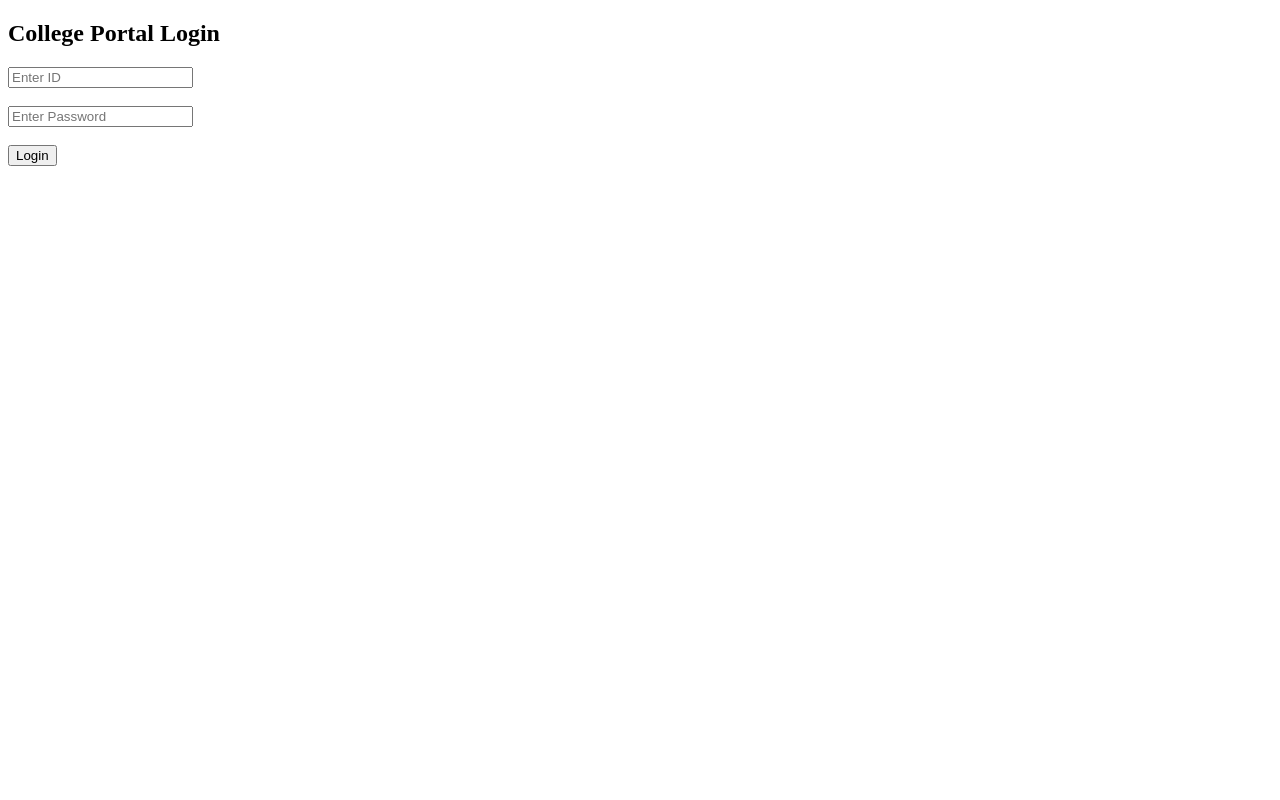
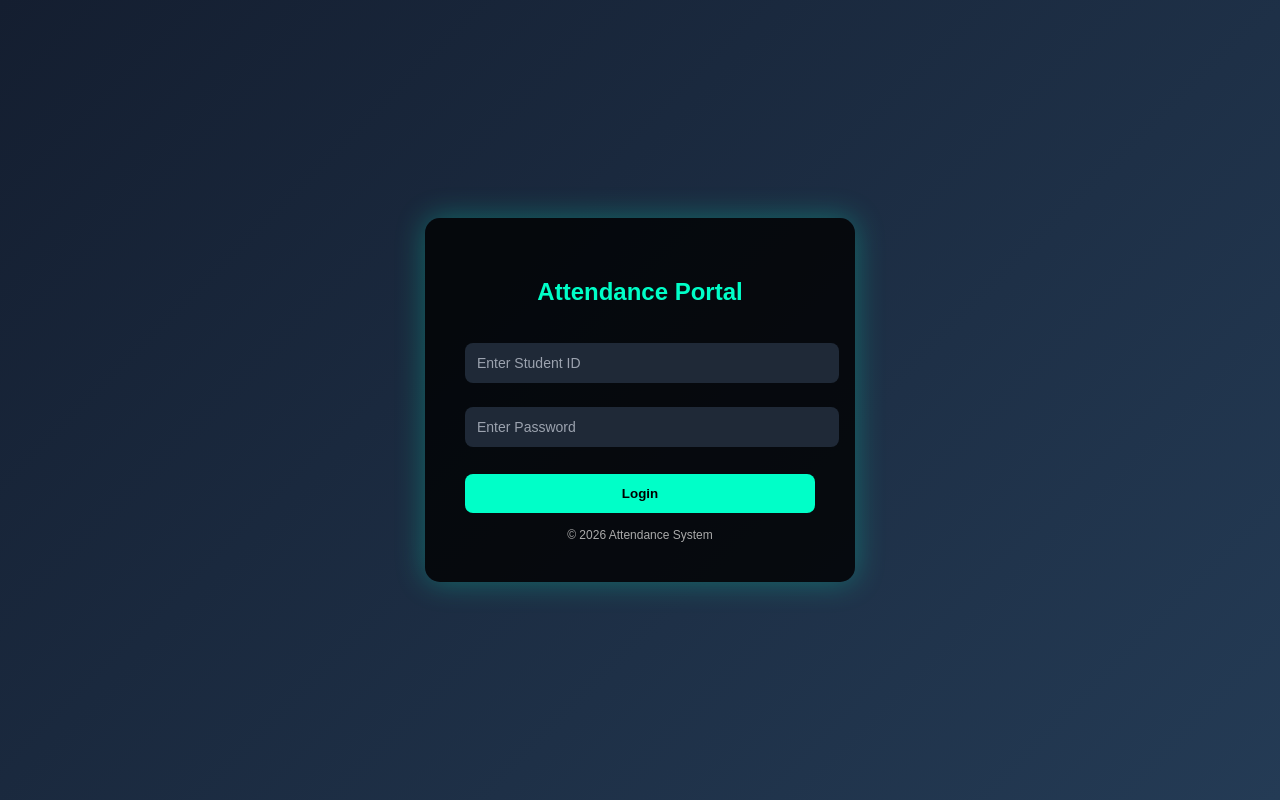
Before and after one commit to VICKYRAJ23/college-backend-project, a website: page public/index.html in a window 1280 px wide. Drawn offline with Linux system fonts and the light colour scheme.

Commit message:
Updated attendance dark UI

```diff
--- a/public/index.html
+++ b/public/index.html
@@ -1,17 +1,95 @@
 <!DOCTYPE html>
 <html>
 <head>
-    <title>College Login</title>
+    <title>Attendance Portal</title>
+    <meta name="viewport" content="width=device-width, initial-scale=1.0">
+
+    <style>
+        body {
+            margin: 0;
+            font-family: Arial, sans-serif;
+            background: linear-gradient(135deg, #141e30, #243b55);
+            height: 100vh;
+            display: flex;
+            justify-content: center;
+            align-items: center;
+        }
+
+        .login-box {
+            background: rgba(0, 0, 0, 0.8);
+            padding: 40px;
+            border-radius: 15px;
+            width: 350px;
+            text-align: center;
+            box-shadow: 0 0 30px rgba(0, 255, 200, 0.3);
+        }
+
+        h2 {
+            color: #00ffc8;
+            margin-bottom: 25px;
+        }
+
+        input {
+            width: 100%;
+            padding: 12px;
+            margin: 12px 0;
+            border: none;
+            border-radius: 8px;
+            background: #1f2937;
+            color: white;
+            font-size: 14px;
+        }
+
+        input::placeholder {
+            color: #9ca3af;
+        }
+
+        button {
+            width: 100%;
+            padding: 12px;
+            margin-top: 15px;
+            border: none;
+            border-radius: 8px;
+            background: #00ffc8;
+            color: black;
+            font-weight: bold;
+            cursor: pointer;
+            transition: 0.3s;
+        }
+
+        button:hover {
+            background: #00c9a7;
+        }
+
+        #message {
+            margin-top: 15px;
+            font-size: 14px;
+            color: #22c55e;
+        }
+
+        .footer {
+            margin-top: 15px;
+            font-size: 12px;
+            color: #aaa;
+        }
+    </style>
 </head>
 <body>
-    <h2>College Portal Login</h2>
 
-    <input type="text" id="studentId" placeholder="Enter ID"><br><br>
-    <input type="password" id="password" placeholder="Enter Password"><br><br>
+    <div class="login-box">
+        <h2>Attendance Portal</h2>
 
-    <button id="loginBtn">Login</button>
+        <input type="text" id="studentId" placeholder="Enter Student ID">
+        <input type="password" id="password" placeholder="Enter Password">
 
-    <p id="message"></p>
+        <button id="loginBtn">Login</button>
+
+        <p id="message"></p>
+
+        <div class="footer">
+            © 2026 Attendance System
+        </div>
+    </div>
 
     <script>
         document.getElementById("loginBtn").addEventListener("click", async function() {
@@ -36,5 +114,6 @@
             }
         });
     </script>
+
 </body>
 </html>
```
